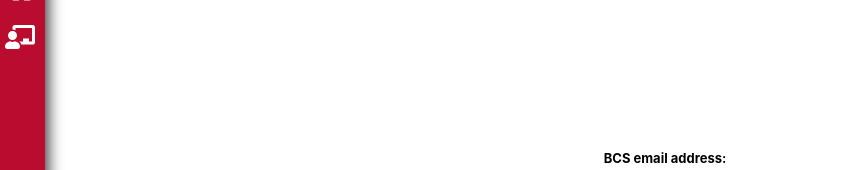
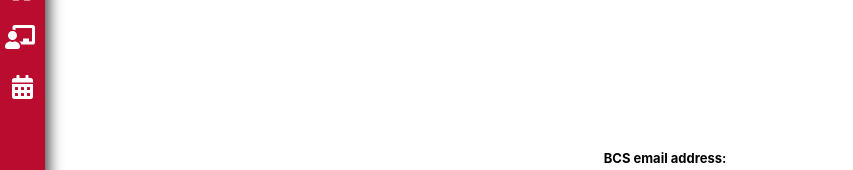
Before and after one commit to Magic-Mayo/scheduler, a React (Create React App) app in the folder client/: page /student in a window 1280 px wide. Shown: the part 195-365 px from the top of the page, without its empty margins (0-853 px from the left). Built offline with nearby package versions, Linux system fonts and the light colour scheme.

Commit message:
moved refresh to bottom of nav just above logout button. uncommented my schedule link for testing

```diff
--- a/client/src/components/Nav/index.js
+++ b/client/src/components/Nav/index.js
@@ -89,8 +89,9 @@ const NavBar = () => {
                     </Link>
                 ))
             }
-            {/* <Link
-            to={loading ? location.pathname : '/student/mycalendar'}
+            {user ?
+                <Link
+                to={loading ? location.pathname : '/student/myschedule'}
                 >
                     <Button
                     bgColor='inherit'
@@ -105,27 +106,65 @@ const NavBar = () => {
                         fontS='24px'
                         whiteSpace='nowrap'
                         >
-                        My Calendar
+                            My Schedule
                         </P>
                     </Button>
-            </Link> */}
+                </Link>
+            :
+                <Wrapper
+                w='100%'
+                >
+                    <Button
+                    bgColor='inherit'
+                    padding='5px 0 5px 12px'
+                    disp='flex'
+                    w='100%'
+                    fontS='24px'
+                    >
+                        <FAIcon icon='calendar-alt' color='#fff' />
+                        <P
+                        margin='0 0 0 23px'
+                        fontS='24px'
+                        whiteSpace='nowrap'
+                        >
+                            My Schedule
+                        </P>
+                    </Button>
+                </Wrapper>
+            }
             {location.pathname.split('student/')[1] &&
+                <Wrapper
+                h='100%'
+                w='100%'
+                disp='flex'
+                padding='0 0 130px 0'
+                flexDirection='row'
+                alignItems='flex-end'
+                fontColor='#fff'
+                onClick={() => setRefresh(!refresh)}
+                >
                     <Button
                     w='100%'
+                    padding='5px 0 5px 9px'
+                    fontS='24px'
+                    bgColor='inherit'
                     disp='flex'
                     flexDirection='row'
-                padding='5px 8px'
-                fontS='24px'
-                bgColor='inherit'
-                onClick={() => setRefresh(!refresh)}
+                    alignItems='center'
                     >
                         <FAIcon
-                    color='#fff'
                         className='refresh'
                         icon='sync'
                         />
-                    <P margin='0 0 0 23px' fontS='24px'>Refresh</P>
+                        <P
+                        margin='0 0 0 26px'
+                        fontS='24px'
+
+                        >
+                            Refresh Calendar
+                        </P>
                     </Button>
+                </Wrapper>
             }
             {user &&
                 <Button
```
Lines whose indentation alone changed are shown as unchanged.
